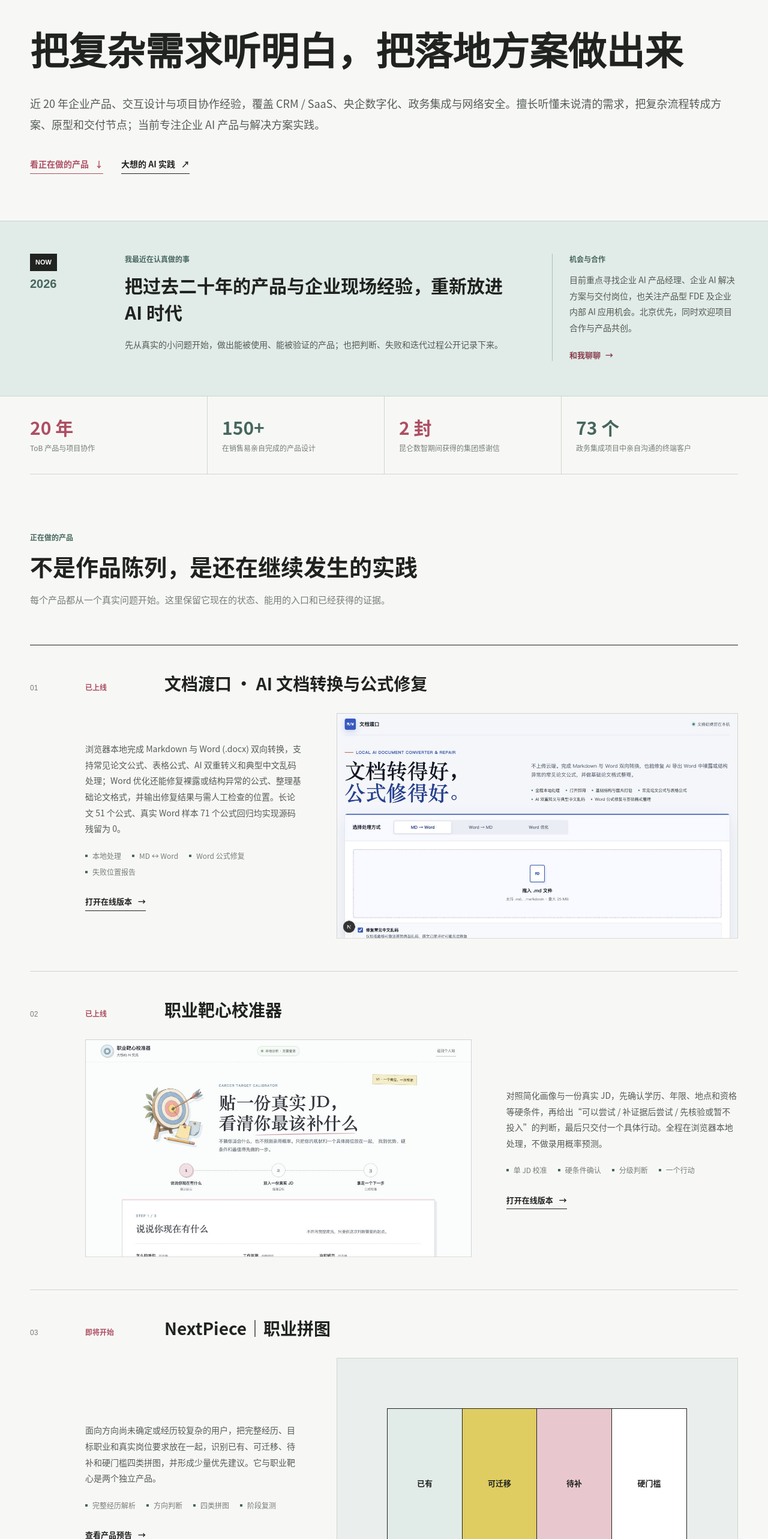
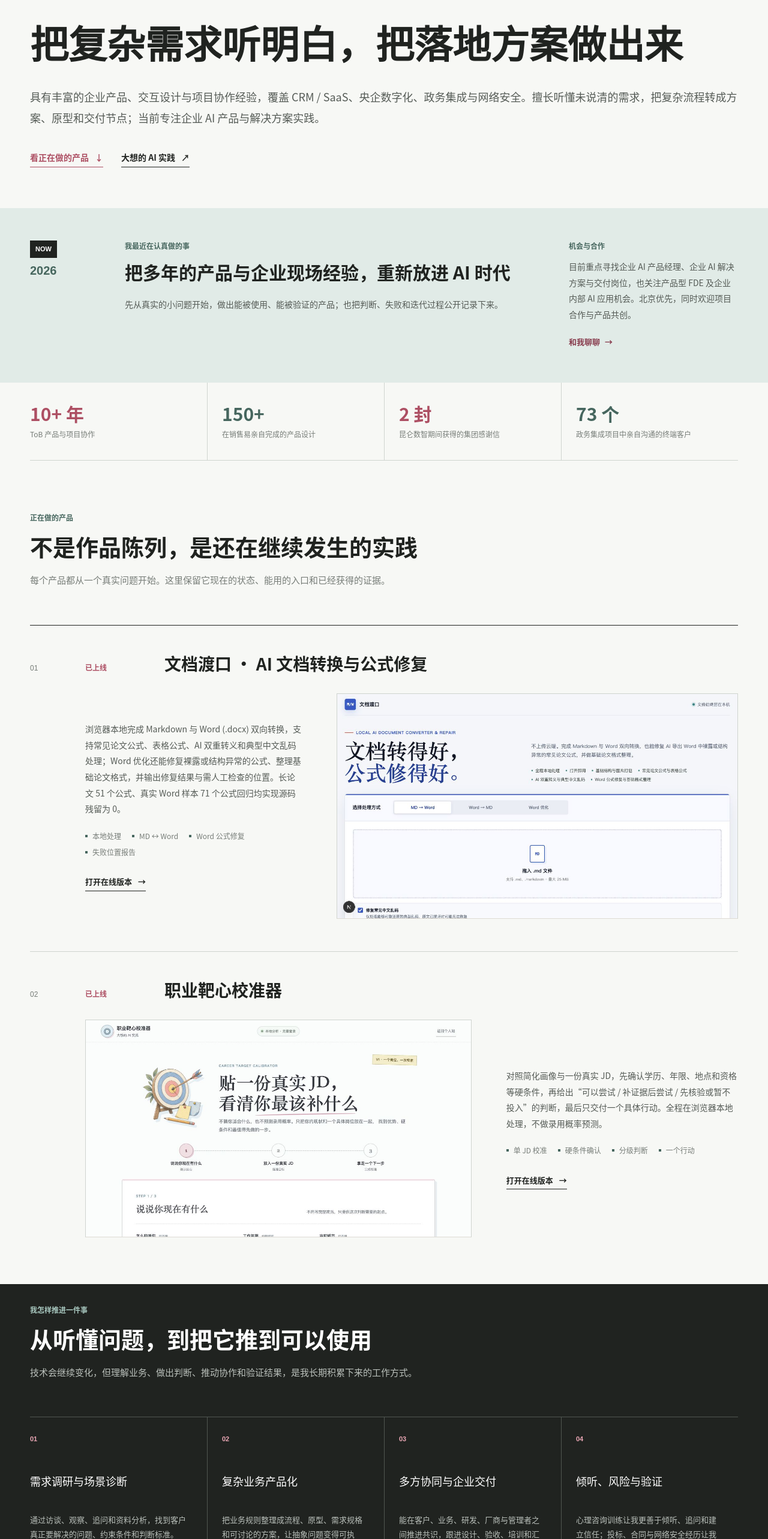
Before and after one commit to anitaleexiang0210/anitalee, a Next.js app: page / in a window 1280 px wide. Shown: the part 234-2800 px from the top of the page at 60% size. Built offline with nearby package versions, Linux system fonts and the light colour scheme.

Commit message:
收紧首页布局并精简求职信息

```diff
--- a/app/content.ts
+++ b/app/content.ts
@@ -5,7 +5,7 @@ export const profile = {
   tags: ["产品型 FDE", "需求诊断", "AI 协同交付"],
   statement: "把复杂需求听明白，把落地方案做出来",
   introduction:
-    "近 20 年企业产品、交互设计与项目协作经验，覆盖 CRM / SaaS、央企数字化、政务集成与网络安全。擅长听懂未说清的需求，把复杂流程转成方案、原型和交付节点；当前专注企业 AI 产品与解决方案实践。",
+    "具有丰富的企业产品、交互设计与项目协作经验，覆盖 CRM / SaaS、央企数字化、政务集成与网络安全。擅长听懂未说清的需求，把复杂流程转成方案、原型和交付节点；当前专注企业 AI 产品与解决方案实践。",
   target:
     "目前重点寻找企业 AI 产品经理、企业 AI 解决方案与交付岗位，也关注产品型 FDE 及企业内部 AI 应用机会。北京优先，同时欢迎项目合作与产品共创。",
 };
@@ -17,7 +17,7 @@ export const contact = {
 
 export const evidence = [
   {
-    value: "20 年",
+    value: "10+ 年",
     label: "ToB 产品与项目协作",
   },
   {
@@ -143,16 +143,6 @@ export const aiProjects = [
     href: "/career",
     linkLabel: "打开在线版本",
   },
-  {
-    status: "即将开始",
-    title: "NextPiece｜职业拼图",
-    summary:
-      "面向方向尚未确定或经历较复杂的用户，把完整经历、目标职业和真实岗位要求放在一起，识别已有、可迁移、待补和硬门槛四类拼图，并形成少量优先建议。它与职业靶心是两个独立产品。",
-    proof: ["完整经历解析", "方向判断", "四类拼图", "阶段复测"],
-    imageAlt: "NextPiece 职业拼图即将开始产品研发",
-    href: "/NextPiece",
-    linkLabel: "查看产品预告",
-  },
 ];
 
 export const careerPhases = [
@@ -160,17 +150,17 @@ export const careerPhases = [
     period: "2006—2015",
     title: "从软件测试到用户研究与交互设计",
     detail:
-      "在飞图科技、中国数码、悠易互通与安世亚太工作，积累用户访谈、可用性研究、交互设计与售前原型经验。",
+      "积累用户访谈、可用性研究、交互设计与售前原型经验。",
   },
   {
     period: "2015—2023",
     title: "深耕企业 SaaS 与央企数字化产品",
     detail:
-      "先后在销售易、纷享销客、昆仑数智与和创科技工作，覆盖 CRM、协同办公和工程数字化等复杂企业场景。",
+      "先后在国内知名CRM厂商与知名央企，覆盖 CRM、协同办公和工程数字化等复杂企业场景。",
   },
   {
     period: "2023—2025",
-    title: "职业转型与心理咨询训练",
+    title: "职业转型与咨询训练",
     detail:
       "通过个人实践系统训练倾听、澄清和关系建立，并将这些方法迁移到用户访谈和客户沟通。",
   },
@@ -178,7 +168,7 @@ export const careerPhases = [
     period: "2025—现在",
     title: "走进商务、投标、合同与集成交付现场",
     detail:
-      "先后在铜牛信息与国科数安从事商务及项目协同工作，补充企业采购、项目推进、客户沟通与交付约束经验，同时转向企业 AI 产品与解决方案实践。",
+      "补充企业采购、项目推进、客户沟通与交付约束经验，同时转向企业 AI 产品与解决方案实践。",
   },
 ];
 
@@ -192,7 +182,6 @@ export const credentials = [
 export const navigation = [
   { label: "现在", href: "#now" },
   { label: "作品", href: "#work" },
-  { label: "经历", href: "#experience" },
   { label: "关于我", href: "#about" },
   { label: "联系我", href: "#contact" },
 ];
--- a/app/home.css
+++ b/app/home.css
@@ -28,7 +28,6 @@
 .home-masthead {
   position: relative;
   z-index: 20;
-  border-bottom: 1px solid var(--home-line);
   background: var(--home-paper);
 }
 
@@ -89,8 +88,8 @@
 }
 
 .home-opening {
-  padding-top: 74px;
-  padding-bottom: 78px;
+  padding-top: 64px;
+  padding-bottom: 68px;
 }
 
 .home-identity {
@@ -183,8 +182,6 @@
 
 .home-now {
   background: var(--home-green-soft);
-  border-top: 1px solid #c6d8d1;
-  border-bottom: 1px solid #c6d8d1;
 }
 
 .home-now-layout {
@@ -243,7 +240,6 @@
 
 .home-now-note {
   padding-left: 28px;
-  border-left: 1px solid #aac2ba;
 }
 
 .home-now-note a {
@@ -294,8 +290,21 @@
 }
 
 .home-section {
-  padding-top: 96px;
-  padding-bottom: 104px;
+  padding-top: 86px;
+  padding-bottom: 94px;
+}
+
+.home-section#work {
+  padding-bottom: 24px;
+}
+
+.home-method,
+.home-story {
+  padding-top: 34px;
+}
+
+.home-story {
+  padding-bottom: 44px;
 }
 
 .home-section-heading {
@@ -333,6 +342,10 @@
 .home-project {
   padding: 44px 0 54px;
   border-bottom: 1px solid var(--home-line);
+}
+
+.home-project:last-child {
+  border-bottom: 0;
 }
 
 .home-project-head {
@@ -553,6 +566,10 @@
   border-bottom: 1px solid var(--home-line);
 }
 
+.home-case:last-child {
+  border-bottom: 0;
+}
+
 .home-case-meta p {
   margin-bottom: 14px;
   color: var(--home-rose);
@@ -679,7 +696,6 @@
 
 .home-credentials {
   padding-top: 26px;
-  border-top: 4px solid var(--home-green);
 }
 
 .home-credentials > p {
@@ -704,8 +720,8 @@
 }
 
 .home-contact {
-  padding-top: 86px;
-  padding-bottom: 28px;
+  padding-top: 56px;
+  padding-bottom: 18px;
   background: var(--home-rose);
   color: var(--home-white);
 }
@@ -758,7 +774,6 @@
   justify-content: space-between;
   gap: 24px;
   padding-top: 22px;
-  border-top: 1px solid rgba(255, 255, 255, 0.4);
   font-size: 12px;
 }
 
@@ -775,8 +790,6 @@
     grid-column: 2;
     padding-top: 24px;
     padding-left: 0;
-    border-top: 1px solid #aac2ba;
-    border-left: 0;
   }
 
   .home-project-layout,
@@ -818,7 +831,7 @@
 
   .home-story-grid {
     grid-template-columns: 1fr;
-    gap: 54px;
+    gap: 44px;
   }
 }
 
@@ -847,8 +860,8 @@
   }
 
   .home-opening {
-    padding-top: 48px;
-    padding-bottom: 54px;
+    padding-top: 38px;
+    padding-bottom: 44px;
   }
 
   .home-identity {
@@ -929,8 +942,8 @@
   }
 
   .home-section {
-    padding-top: 66px;
-    padding-bottom: 72px;
+    padding-top: 56px;
+    padding-bottom: 62px;
   }
 
   .home-section-heading {
@@ -1025,7 +1038,7 @@
   }
 
   .home-contact {
-    padding-top: 64px;
+    padding-top: 42px;
   }
 
   .home-contact h2 {
--- a/app/page.tsx
+++ b/app/page.tsx
@@ -2,7 +2,6 @@ import {
   aiProjects,
   capabilities,
   careerPhases,
-  cases,
   contact,
   credentials,
   evidence,
@@ -78,7 +77,7 @@ export default function Home() {
           </div>
           <div className="home-now-copy">
             <p>我最近在认真做的事</p>
-            <h2>把过去二十年的产品与企业现场经验，重新放进 AI 时代</h2>
+            <h2>把多年的产品与企业现场经验，重新放进 AI 时代</h2>
             <p>
               先从真实的小问题开始，做出能被使用、能被验证的产品；也把判断、失败和迭代过程公开记录下来。
             </p>
@@ -168,36 +167,6 @@ export default function Home() {
         </div>
       </section>
 
-      <section className="home-section home-shell" id="experience">
-        <SectionHeading
-          label="代表经历"
-          title="一些真正改变了我工作方式的现场"
-          body="不把所有公司铺成一张长简历，只留下最能说明产品判断、复杂业务与企业交付的几段经历。"
-        />
-
-        <div className="home-case-list">
-          {cases.map((item) => (
-            <article className="home-case" key={`${item.company}-${item.period}`}>
-              <div className="home-case-meta">
-                <p>{item.period}</p>
-                <strong>{item.company}</strong>
-                <span>{item.category}</span>
-              </div>
-              <div className="home-case-main">
-                <h3>{item.title}</h3>
-                <p>{item.summary}</p>
-                <ul aria-label={`${item.company}经历要点`}>
-                  {item.highlights.map((highlight) => (
-                    <li key={highlight}>{highlight}</li>
-                  ))}
-                </ul>
-                <p className="home-case-result">{item.result}</p>
-              </div>
-            </article>
-          ))}
-        </div>
-      </section>
-
       <section className="home-section home-story" id="about">
         <div className="home-shell">
           <SectionHeading
@@ -234,7 +203,7 @@ export default function Home() {
       <footer className="home-contact" id="contact">
         <div className="home-shell home-contact-main">
           <p className="home-contact-label">联系我 / CONTACT</p>
-          <h2>有合适的岗位、项目，或者一个值得一起验证的问题，我们可以聊聊。</h2>
+          <h2>如果你也在做一件认真而有意思的事，欢迎来认识我，聊聊你的想法。</h2>
           <div className="home-contact-links">
             <a href={`mailto:${contact.email}`}>邮件联系 <span aria-hidden="true">↗</span></a>
             <a href={contact.xiaohongshu} target="_blank" rel="noreferrer">
```
